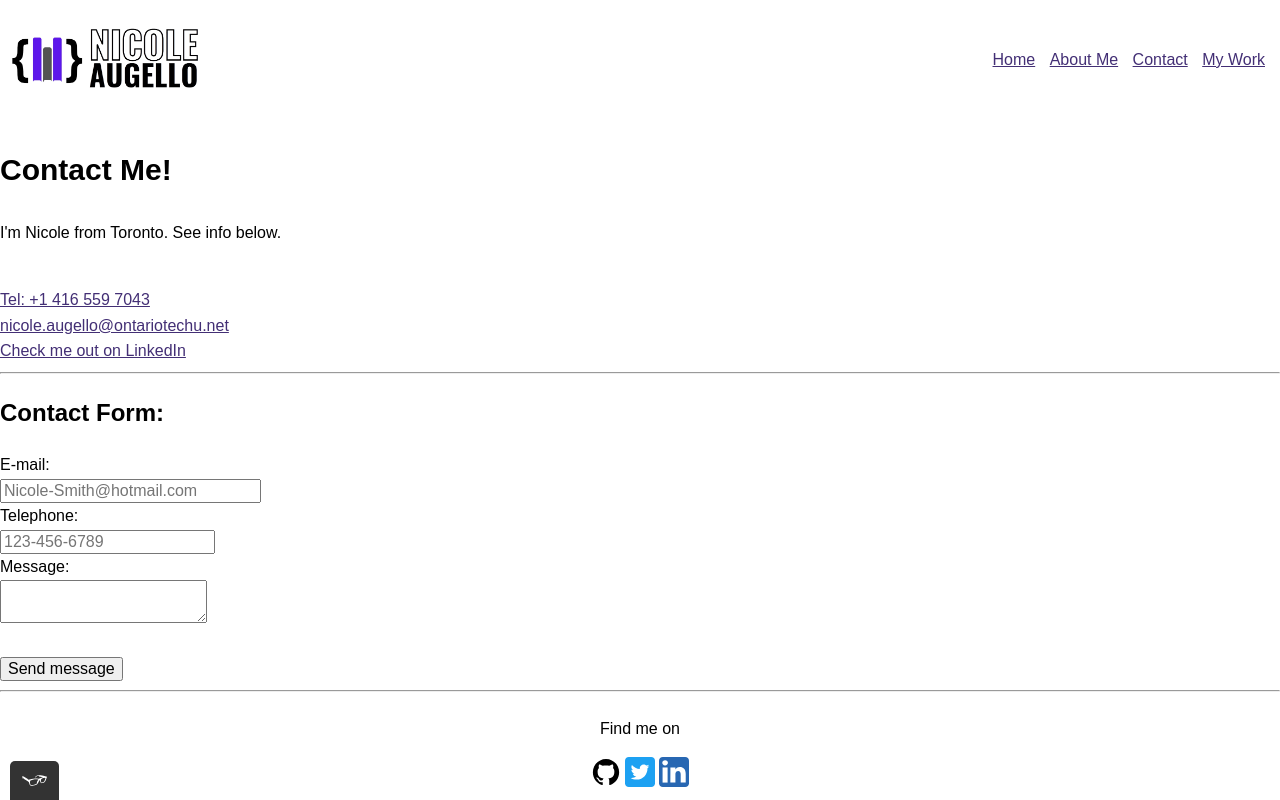
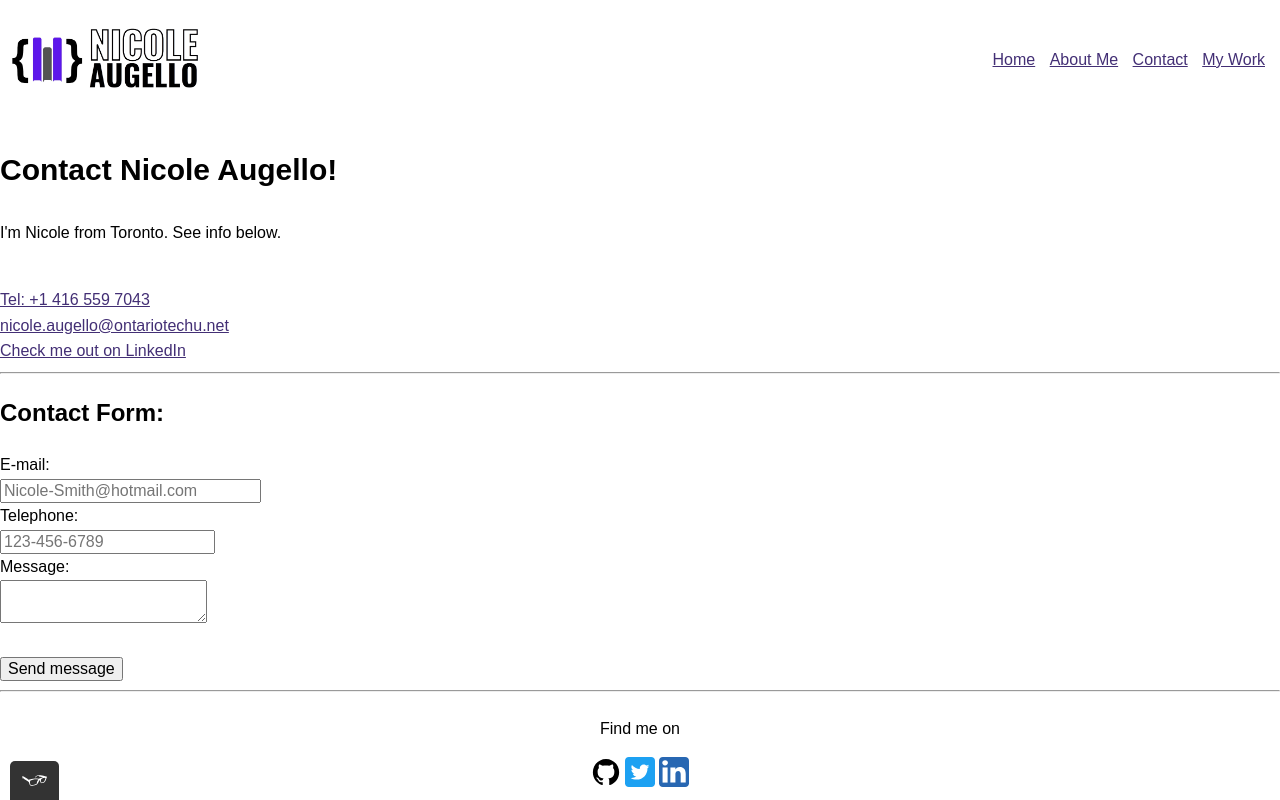
Before and after one commit to NicoleAugello/website-portfolio-2, a plain HTML site: page contact.html in a window 1280 px wide. Drawn offline with nearby package versions, Linux system fonts and the light colour scheme; a web font is replaced by a local one.

Commit message:
Update contact.html title
Change the title of my contact page from Contact me to contact nicole augello

```diff
--- a/contact.html
+++ b/contact.html
@@ -36,7 +36,7 @@
 </header>
     <!-- Contact Content -->
     <div>
-        <h1>Contact Me!</h1>
+        <h1>Contact Nicole Augello!</h1>
         <p>I'm Nicole from Toronto. See info below. </p><br>
         <a href="tel:+14165597043">Tel: +1 416 559 7043</a><br>
         <a href="mailto:nicole.augello@ontariotechu.net">nicole.augello@ontariotechu.net</a><br>
```
